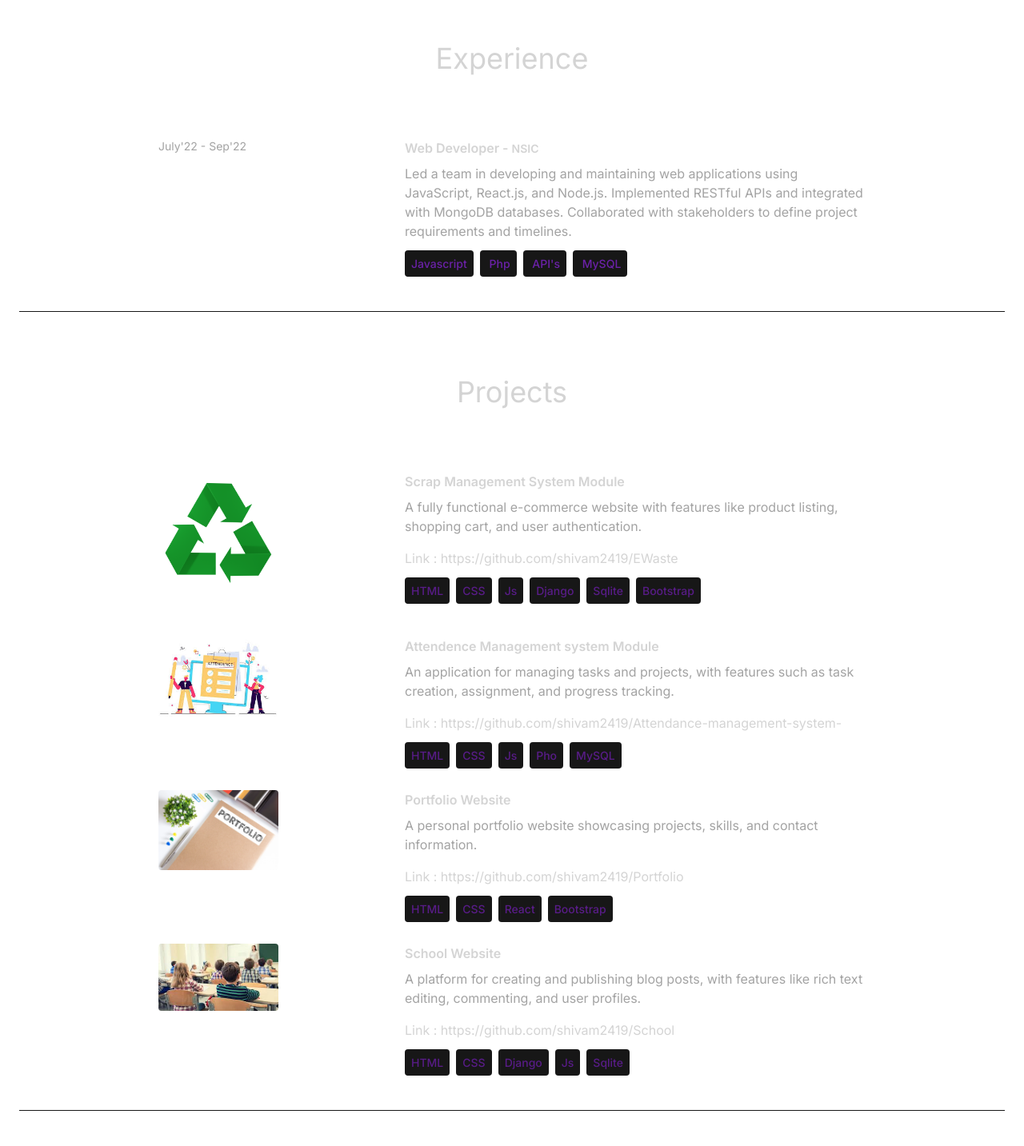
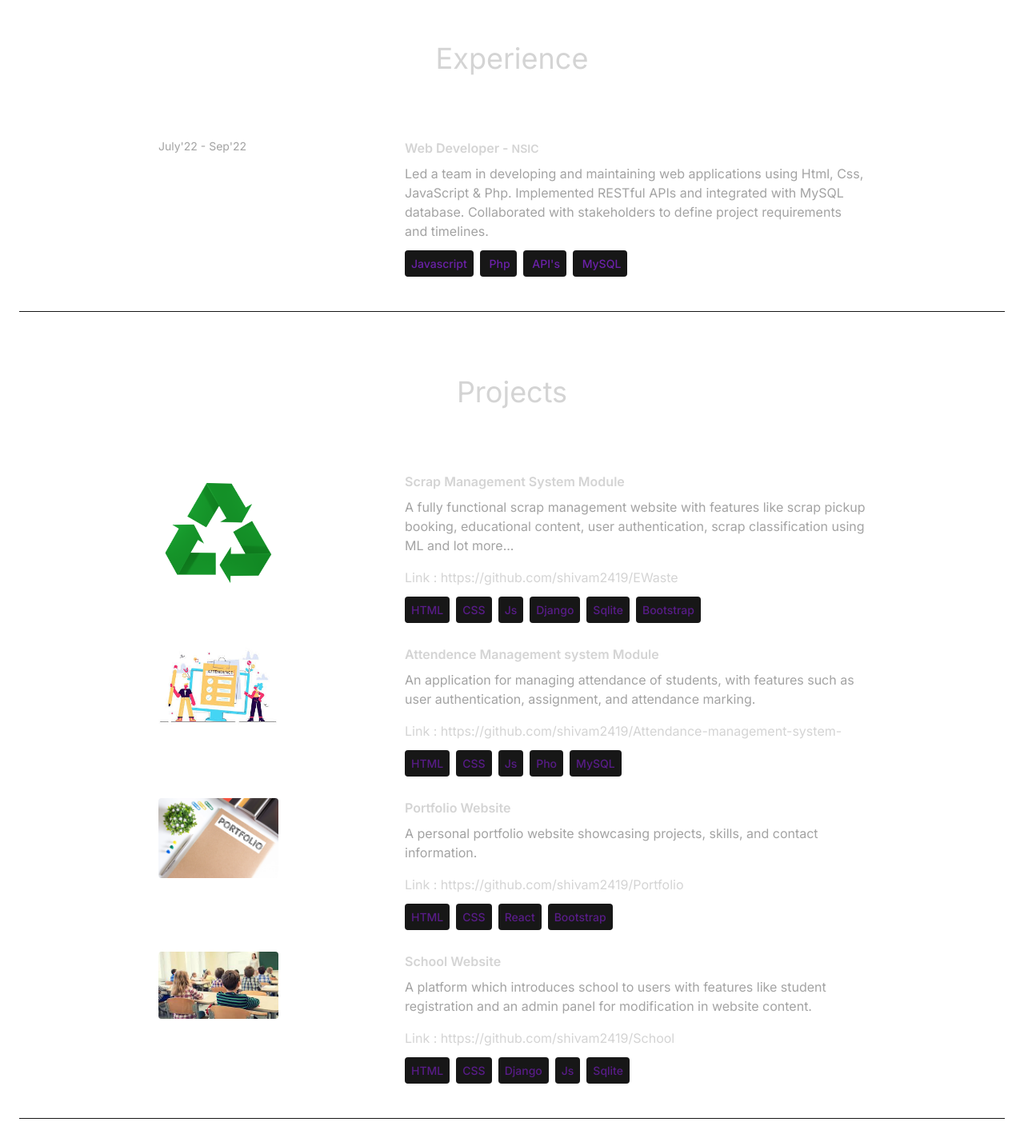
Before and after one commit to shivam2419/Portfolio, a React (Vite) app: page / in a window 1280 px wide. Shown: the part 1925-3358 px from the top of the page at 80% size. Built offline with nearby package versions, Linux system fonts and the light colour scheme.

Commit message:
Modified index.js content

```diff
--- a/src/constants/index.js
+++ b/src/constants/index.js
@@ -12,7 +12,7 @@ export const EXPERIENCES = [
     year: "July'22 - Sep'22",
     role: "Web Developer",
     company: "NSIC",
-    description: `Led a team in developing and maintaining web applications using JavaScript, React.js, and Node.js. Implemented RESTful APIs and integrated with MongoDB databases. Collaborated with stakeholders to define project requirements and timelines.`,
+    description: `Led a team in developing and maintaining web applications using Html, Css, JavaScript & Php. Implemented RESTful APIs and integrated with MySQL database. Collaborated with stakeholders to define project requirements and timelines.`,
     technologies: ["Javascript", "Php", "API's", "MySQL"],
   },
 ];
@@ -22,7 +22,7 @@ export const PROJECTS = [
     title: "Scrap Management System Module",
     image: project1,
     description:
-      "A fully functional e-commerce website with features like product listing, shopping cart, and user authentication.",
+      "A fully functional scrap management website with features like scrap pickup booking, educational content, user authentication, scrap classification using ML and lot more...",
     link: "https://github.com/shivam2419/EWaste" ,
     technologies: ["HTML", "CSS", "Js", "Django", "Sqlite", "Bootstrap"],
   },
@@ -30,7 +30,7 @@ export const PROJECTS = [
     title: "Attendence Management system Module",
     image: project2,
     description:
-      "An application for managing tasks and projects, with features such as task creation, assignment, and progress tracking.",
+      "An application for managing attendance of students, with features such as user authentication, assignment, and attendance marking.",
     link: "https://github.com/shivam2419/Attendance-management-system-" ,
     technologies: ["HTML", "CSS", "Js", "Pho","MySQL"],
   },
@@ -46,7 +46,7 @@ export const PROJECTS = [
     title: "School Website",
     image: project4,
     description:
-      "A platform for creating and publishing blog posts, with features like rich text editing, commenting, and user profiles.",
+      "A platform which introduces school to users with features like student registration and an admin panel for modification in website content.",
     link: "https://github.com/shivam2419/School" ,
     technologies: ["HTML", "CSS", "Django", "Js", "Sqlite"],
   },
```
